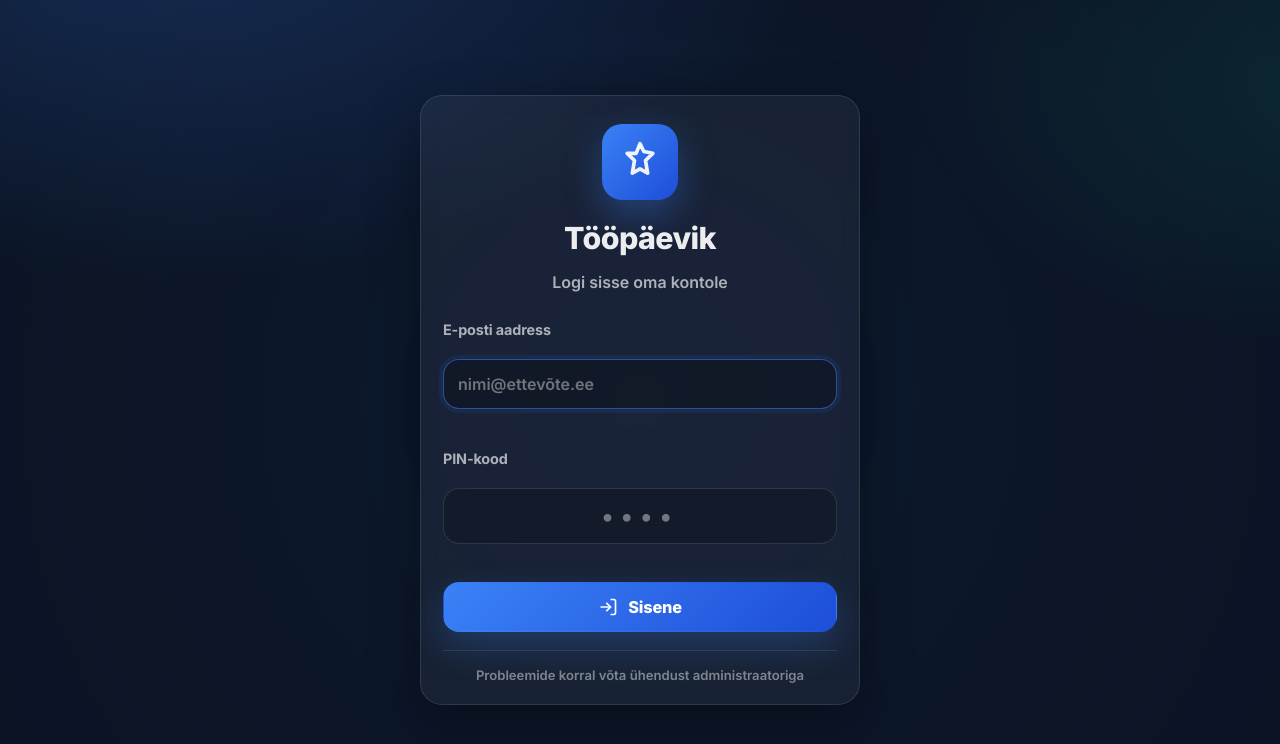
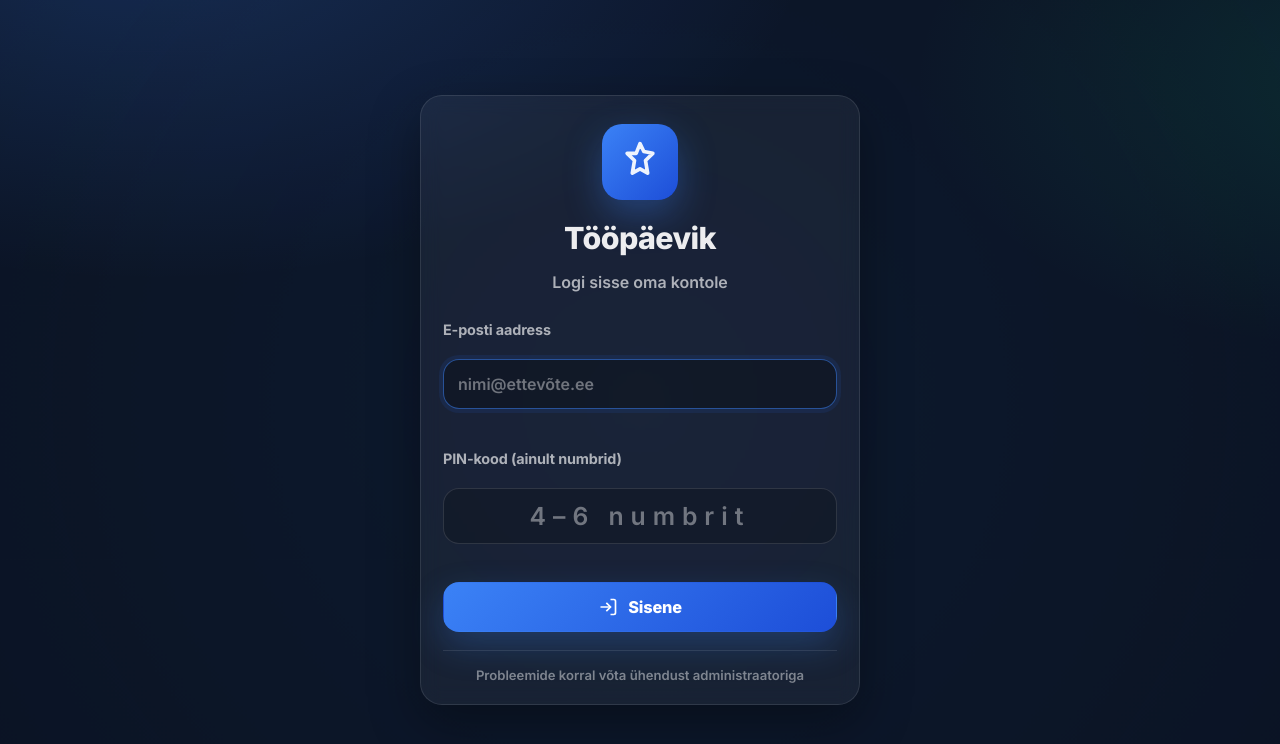
Before and after one commit to sevradevelopment/dailylog1, a React (Vite) app: page / in a window 1280 px wide. Shown: the top 744 px of the page. Built offline with nearby package versions, Linux system fonts and the light colour scheme; no server answers.

Commit message:
Update Login.jsx

```diff
--- a/components/Login.jsx
+++ b/components/Login.jsx
@@ -59,7 +59,13 @@ export default function Login() {
     const msg = String(err?.message || err || "");
     if (!msg) return "Sisselogimine ebaõnnestus";
 
-    if (msg.includes("Invalid login credentials")) return "Vale e-post või PIN. Palun proovi uuesti.";
+    if (msg.includes("Invalid login credentials")) {
+      const base = "Vale e-post või PIN. Palun proovi uuesti.";
+      if (import.meta.env.DEV) {
+        return base + " (Dev: kontrolli, et kasutaja on loodud väärtusega PIN+SALT ja et VITE_PIN_SALT on õige.)";
+      }
+      return base;
+    }
     if (msg.toLowerCase().includes("network")) return "Võrguviga. Palun kontrolli internetti ja proovi uuesti.";
     if (msg.toLowerCase().includes("timeout")) return "Ühendus aegus. Palun proovi uuesti.";
     return msg;
@@ -78,12 +84,12 @@ export default function Login() {
     }
 
     if (!p || p.length < 4) {
-      setMessage("PIN peab olema vähemalt 4 numbrit");
+      setMessage("PIN-kood peab olema vähemalt 4 numbrit");
       return;
     }
 
     if (!SALT) {
-      setMessage("Seadistusviga: PIN_SALT puudub (VITE_PIN_SALT). Võta ühendust administraatoriga.");
+      setMessage("Seadistusviga: PIN-sool (VITE_PIN_SALT) puudub. Võta ühendust administraatoriga.");
       return;
     }
 
@@ -164,14 +170,15 @@ export default function Login() {
 
           <div className="field">
             <label className="label" htmlFor="pin">
-              PIN-kood
+              PIN-kood (ainult numbrid)
             </label>
             <input
               id="pin"
               type="password"
               className="input input-pin"
-              placeholder="••••"
+              placeholder="4–6 numbrit"
               inputMode="numeric"
+              pattern="[0-9]*"
               value={pin}
               onChange={(e) => {
                 setPin(normalizePin(e.target.value));
@@ -179,7 +186,7 @@ export default function Login() {
               }}
               disabled={loading}
               maxLength={6}
-              autoComplete="current-password"
+              autoComplete="one-time-code"
             />
           </div>
 
```
